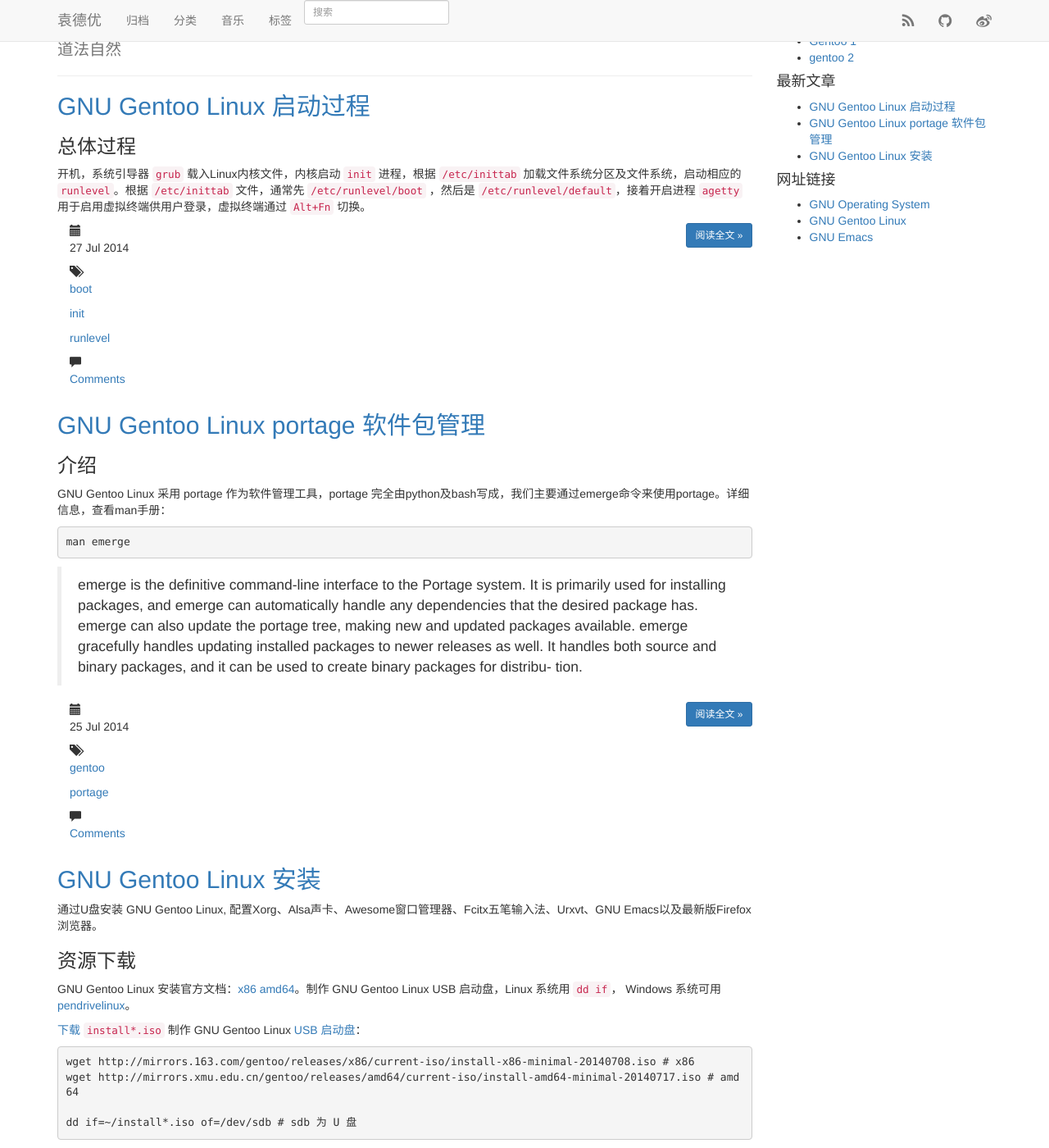
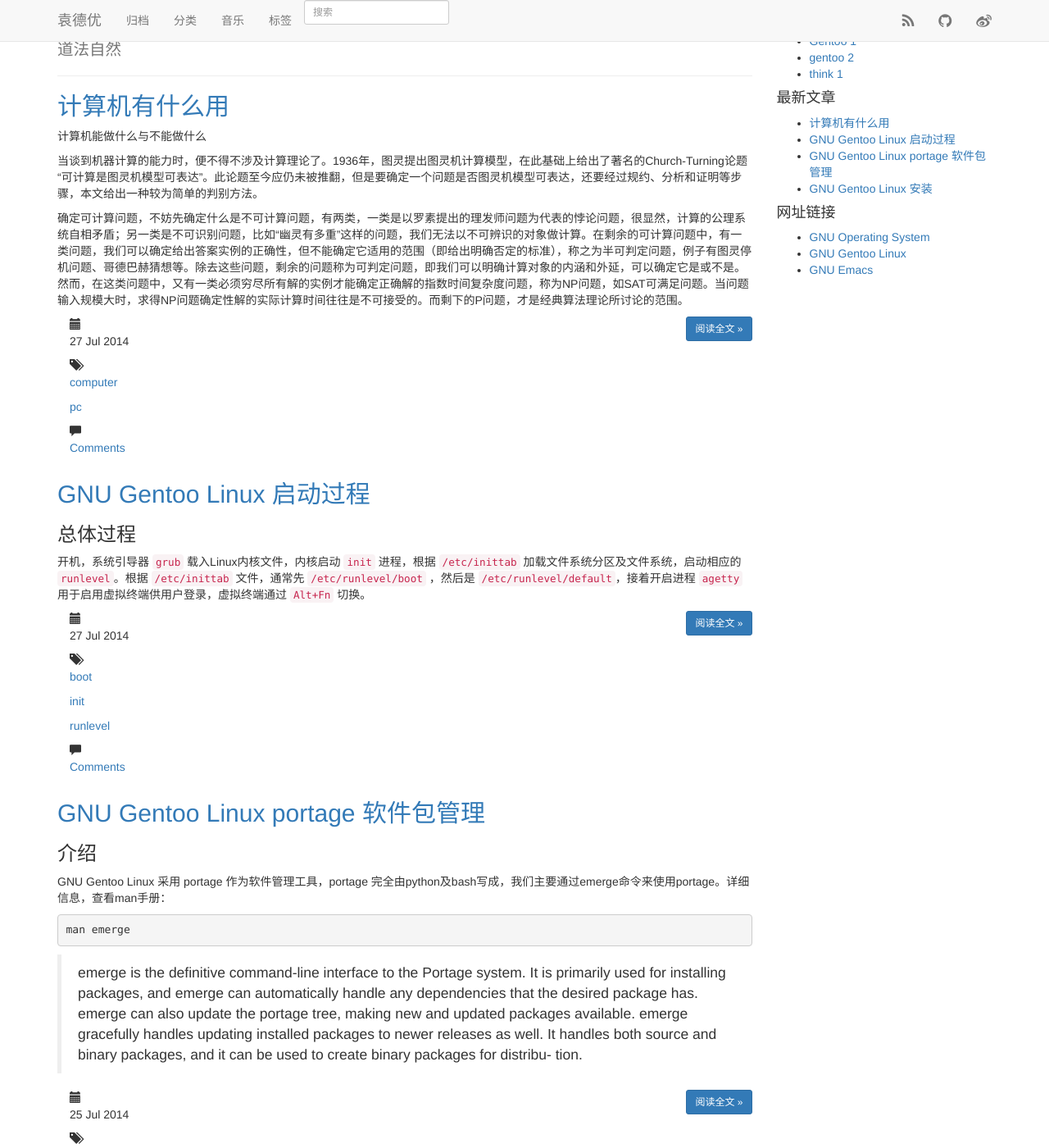
Before and after one commit to yuandeyou/yuandeyou.github.io, a Jekyll site: the page built from index.html, in a window 1280 px wide and 1400 px high. Shown: the whole window at 82% size. Built offline with Jekyll 4.4.1, drawn with Linux system fonts in a browser that asks for light colours; nearby versions of some CDN libraries; Markdown is read by kramdown in place of the engine named in the settings; the list of posts is cut into pages by our own code; comment, search, counter and statistics services are not loaded.

Commit message:
new post

```diff
--- /dev/null
+++ b/_posts/2014-07-27-computer.md
@@ -0,0 +1,24 @@
+---
+layout: post
+title: "计算机有什么用"
+description: "yuandeyou,袁德优，计算机有什么用，能做什么与不能做什么"
+keywords: "yuandeyou,袁德优，计算机有什么用，能做什么与不能做什么"
+category: think
+tags: [computer,pc]
+date: 2014-07-27 13:08:21 +0800
+---
+{% include JB/setup %}
+
+计算机能做什么与不能做什么
+
+当谈到机器计算的能力时，便不得不涉及计算理论了。1936年，图灵提出图灵机计算模型，在此基础上给出了著名的Church-Turning论题“可计算是图灵机模型可表达”。此论题至今应仍未被推翻，但是要确定一个问题是否图灵机模型可表达，还要经过规约、分析和证明等步骤，本文给出一种较为简单的判别方法。
+
+确定可计算问题，不妨先确定什么是不可计算问题，有两类，一类是以罗素提出的理发师问题为代表的悖论问题，很显然，计算的公理系统自相矛盾；另一类是不可识别问题，比如“幽灵有多重”这样的问题，我们无法以不可辨识的对象做计算。在剩余的可计算问题中，有一类问题，我们可以确定给出答案实例的正确性，但不能确定它适用的范围（即给出明确否定的标准），称之为半可判定问题，例子有图灵停机问题、哥德巴赫猜想等。除去这些问题，剩余的问题称为可判定问题，即我们可以明确计算对象的内涵和外延，可以确定它是或不是。然而，在这类问题中，又有一类必须穷尽所有解的实例才能确定正确解的指数时间复杂度问题，称为NP问题，如SAT可满足问题。当问题输入规模大时，求得NP问题确定性解的实际计算时间往往是不可接受的。而剩下的P问题，才是经典算法理论所讨论的范围。
+
+<!-- more -->
+
+理论上虽然划分严密，但实际应用中，人们遇到问题往往不会先分析它是P问题还是NP问题再去求解的，人们总是很现实的喜欢能抓到老鼠的猫。在应用方面，笔者更倾向按照应用目的将计算问题划分为三类，分别是指标导向问题、规则导向问题以及人为导向问题。在指标导向问题中，人们对问题及其评价指标都有清晰的认识，如已知A地和B地的位置，则其最短路径是多少，谁能在最短的时间内算出正确的答案。解决指标导向问题的数学方法不仅有经典的离散数学方法，还包括数值算法，后者将计算机的计算范围扩展到所有连续数学涉及到的科学和工程计算中。而在规则导向问题中，人们对问题的评价指标较为模糊，只给出一些约束限制条件，希望机器能自动、智能的帮人们完成一些事。这类问题有个特点，即人们初始对问题的阐述较为主观，例如怎样自动的在海量互联网图像中找到有天空背景的图像，什么是天空？计算机并不知道。解决此类问题，往往需要用数学分析的方法将已知问题约束和评价指标定量描述，自动构建学习模型或人工建立数学模型，将问题转换为一系列具体的指标导向问题求解计算。最后一类问题是人为导向问题，常常由于自动计算无法完全达到所需的指标，如误差太大、时间太长、需要更多人为设计创造等等，需人为参与辅助计算，或是为了满足人们的主观心理需求，将合适的信息在合适的时间放到合适的位置。至于什么是“合适”？除了补补心理学，更多的还是直接去问用户吧。
+
+从某种程度上讲，计算理论仅是从数理逻辑角度描述限定了机器可计算的问题类，但实际应用或生活中，人们想要解决问题的种类和范围远超出了计算理论的限定，特别是当人们已渐渐认为计算已经是生活的一部分，并参与到计算网络之中时。计算求解问题是一个创造的过程，我们可以创造性的将具体已有的问题用新的计算工具求解，或者我们可以创造性的给出一套完整的计算工具帮助人们去解决可能潜在的问题，甚至我们可以重新定义问题及其评价指标，使其更接近人们尚未清晰认识的“美好愿景”和“真实自然”。
+
+结束语：计算帮助人们求解问题并实现目标，人们通过界定问题的范围和评价指标来思考并选择计算方法。其中，数学是人们求解一类客观理性问题的思维过程的总结，机器计算可看作是该思维过程的具现化。世界在变，人永远不会满足，计算之路也注定是无穷尽的。
--- a/assets/themes/havee/css/ydy.css
+++ b/assets/themes/havee/css/ydy.css
@@ -30,3 +30,7 @@
     color: red;
     font-weight: bold;
 }
+
+p {
+    font-size: larger;
+}
```
Also changed, not shown: _posts/2014-07-27-gentoo-boot.md (line endings or trailing spaces).
